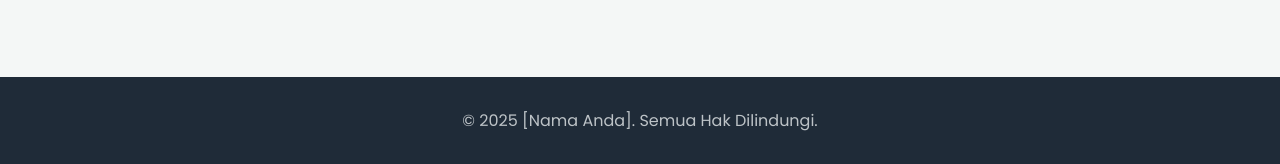
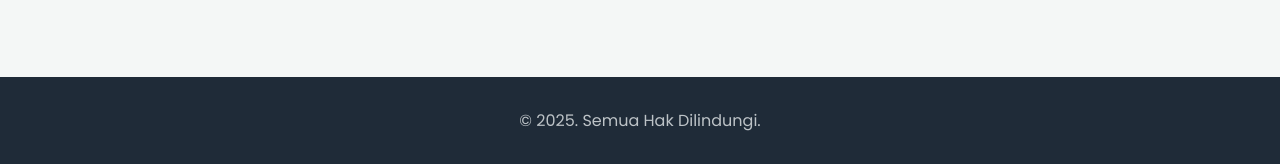
Before and after one commit to web-si-te/porto, a plain HTML site: page index.html in a window 1280 px wide. Shown: the part 2450-2614 px from the top of the page. Drawn offline with Linux system fonts and the light colour scheme.

Commit message:
Update index.html

```diff
--- a/index.html
+++ b/index.html
@@ -549,7 +549,7 @@ Saya adalah individu yang proaktif, detail-oriented, dan selalu ingin belajar ha
 
     <footer>
         <div class="container">
-            <p>© <span id="currentYear"></span> [Nama Anda]. Semua Hak Dilindungi.</p>
+            <p>© <span id="currentYear"></span>. Semua Hak Dilindungi.</p>
         </div>
     </footer>
 
```
